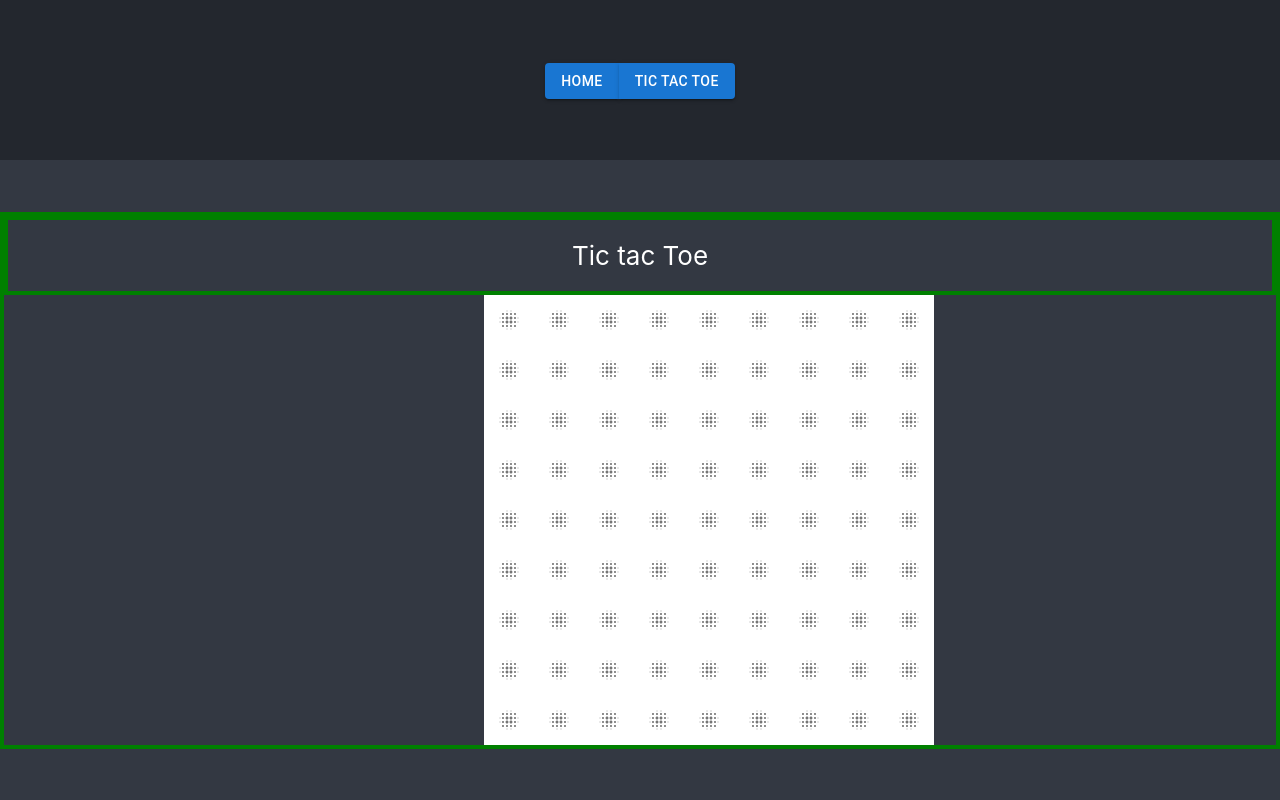
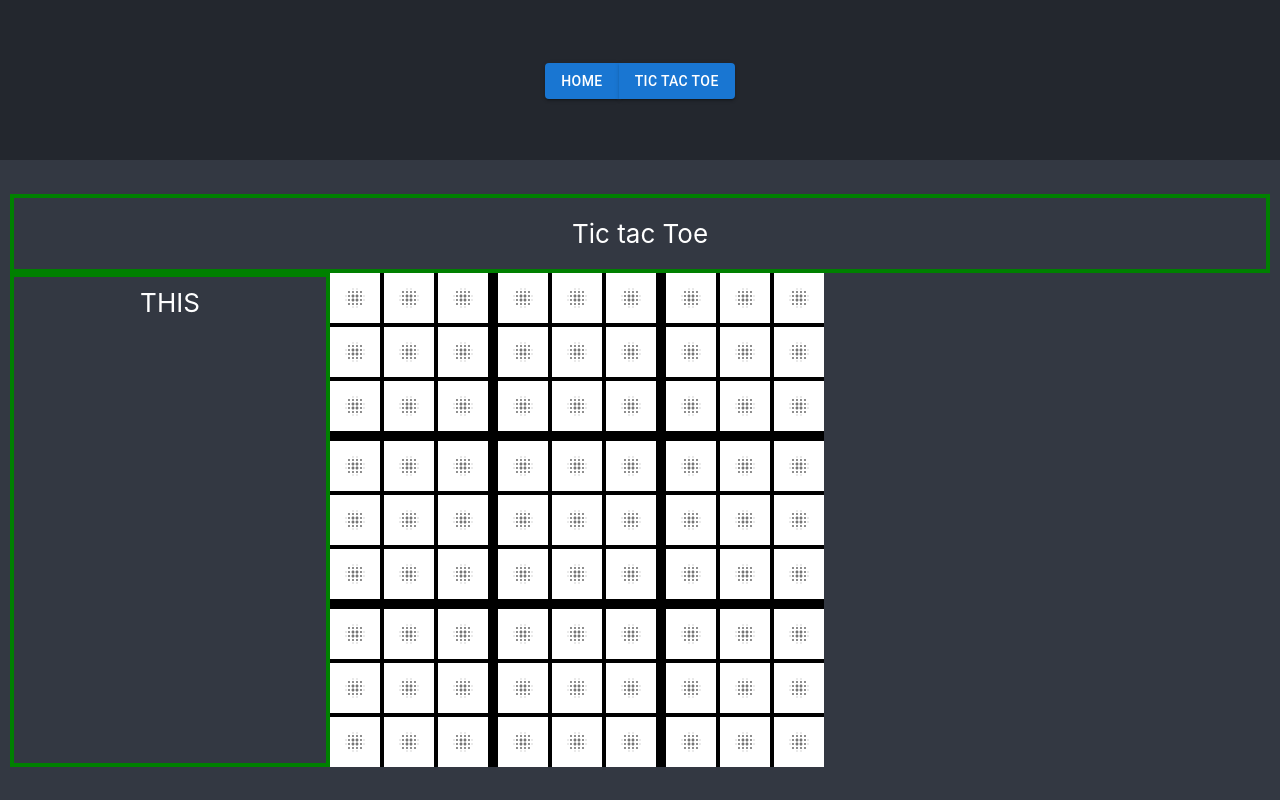
Before and after one commit to TheJD-droid/TheJD.github.io, a React (Create React App) app in the folder my_website/: page /TicTacToe in a window 1280 px wide. Built offline with nearby package versions, Linux system fonts and the light colour scheme.

Commit message:
TTTBoard
Individual tic tac toe boards created, and now arranged.
Next steps: begin handling the game logic of super tic tac toe.

```diff
--- a/my_website/src/components/BoardSquare.js
+++ b/my_website/src/components/BoardSquare.js
@@ -5,11 +5,15 @@ import RadioButtonUncheckedIcon from '@mui/icons-material/RadioButtonUnchecked';
 import CropDinIcon from '@mui/icons-material/CropDin';
 import LensBlurIcon from '@mui/icons-material/LensBlur';
 import Box from '@mui/material/Box';
+//import checkWin from
+
 export default function BoardSquare() {
+
     const [flag, setFlag] = React.useState('blank');
 
 
     const handleClick = () => {
+        //checkWin()
         if (flag == 'blank') {
             setFlag('X');
         }
--- /dev/null
+++ b/my_website/src/components/TTTBoard.js
@@ -0,0 +1,109 @@
+import React from "react";
+import BoardSquare from "./BoardSquare";
+import { Grid } from "@mui/material";
+
+
+
+export default function TTTBoard() {
+    return(
+<Grid item>
+          {/* First row */}
+          <Grid item>
+        <Grid container spacing={0} direction='row' bgcolor={'white'}>
+              <Grid item sx={styles.topLeft}>
+                  <BoardSquare />
+              </Grid>
+
+              <Grid item sx={styles.topMiddle}>
+                  <BoardSquare />
+              </Grid>
+              <Grid item sx={styles.topRight}>
+                  <BoardSquare />
+              </Grid>
+
+            </Grid>
+            </Grid>
+            {/* Second Row */}
+            <Grid item>
+        <Grid container spacing={0} direction='row' bgcolor={'white'}>
+              <Grid item sx={styles.middleLeft}>
+                  <BoardSquare />
+              </Grid>
+              <Grid item sx={styles.middleMiddle}>
+                  <BoardSquare />
+              </Grid>
+              <Grid item sx={styles.middleRight}>
+                  <BoardSquare />
+              </Grid>
+        </Grid>
+            </Grid>
+            {/* End of row */}
+            {/* Third Row */}
+            <Grid item>
+        <Grid container spacing={0} direction='row' bgcolor={'white'}>
+              <Grid item sx={styles.bottomLeft}>
+                  <BoardSquare />
+              </Grid>
+              <Grid item sx={styles.bottomMiddle}>
+                  <BoardSquare />
+              </Grid>
+              <Grid item sx={styles.bottomRight}>
+                  <BoardSquare />
+              </Grid>
+
+        </Grid>
+            </Grid>
+            {/* End of row */}
+
+          {/*End of tictactoe board*/}
+
+          </Grid>
+    );
+}
+
+export const styles = {
+    topLeft : {
+        borderRight: '2px solid black',
+        borderBottom: '2px solid black'
+    },
+
+    topMiddle : {
+        borderRight: '2px solid black',
+        borderBottom: '2px solid black',
+        borderLeft: '2px solid black'
+    },
+
+    topRight : {
+        borderLeft: '2px solid black',
+        borderBottom: '2px solid black'
+    },
+
+    middleLeft : {
+        borderTop: '2px solid black',
+        borderBottom: '2px solid black',
+        borderRight: '2px solid black'
+    },
+    middleMiddle : {
+        border: '2px solid black'
+    },
+    middleRight : {
+        borderTop: '2px solid black',
+        borderLeft: '2px solid black',
+        borderBottom: '2px solid black'
+    },
+
+    bottomLeft : {
+        borderRight: '2px solid black',
+        borderTop: '2px solid black'
+    },
+    bottomMiddle : {
+        borderRight: '2px solid black',
+        borderTop: '2px solid black',
+        borderLeft: '2px solid black'
+    },
+    bottomRight : {
+        borderLeft: '2px solid black',
+        borderTop: '2px solid black'
+    }
+
+}
--- a/my_website/src/pages/TicTacToe.js
+++ b/my_website/src/pages/TicTacToe.js
@@ -4,329 +4,133 @@ import ClearIcon from '@mui/icons-material/Clear';
 import RadioButtonUncheckedIcon from '@mui/icons-material/RadioButtonUnchecked';
 import BoardSquare from './../components/BoardSquare';
 import Box from '@mui/material/Box';
+import TTTBoard from '../components/TTTBoard';
+//import { styles } from '../components/TTTBoard';
+
+const BORDER_COLOR = 'black';
+const BORDER_SIZE = '5px';
+const BORDER_STYLE = 'solid';
 
 function TicTacToe() {
 
   return (
-        <Grid container direction='column' sx={{border: '4px solid green', padding: '0px'}}>
+        <Grid container direction='column' sx={{padding: '10px'}}>
           <Box sx={{border: '4px solid green', padding: '20px'}}>
             Tic tac Toe
           </Box>
 
 
-          <Grid container direction='row' spacing={5}>
-          <Grid item minWidth='60vh'></Grid>
+            <Grid container direction='row' spacing={0}>
+                <Grid item minWidth='10vh' width='40vh' sx={{border:'4px solid green', padding: '10px'}}>THIS</Grid>
 
-        <Grid item>
-        {/*Tic tac toe board*/}
-        <Grid item>
-          {/* First row */}
-          <Grid item>
-        <Grid container spacing={0} direction='row' bgcolor={'white'}>
-              <Grid item>
-                  <BoardSquare />
-              </Grid>
+                <Grid item>
+                    {/*Tic tac toe board*/}
+                    <Grid container direction='row'>
+                        <Grid item sx={styles.topLeft}><TTTBoard /></Grid>
+                        <Grid item sx={styles.topMiddle}><TTTBoard /></Grid>
+                        <Grid item sx={styles.topRight}><TTTBoard /></Grid>
+                    </Grid>
+                    <Grid container direction='row'>
+                        <Grid item sx={styles.middleLeft}><TTTBoard /></Grid>
+                        <Grid item sx={styles.middleMiddle}><TTTBoard /></Grid>
+                        <Grid item sx={styles.middleRight}><TTTBoard /></Grid>
+                    </Grid>
+                    <Grid container direction='row'>
+                        <Grid item sx={styles.bottomLeft}><TTTBoard /></Grid>
+                        <Grid item sx={styles.bottomMiddle}><TTTBoard /></Grid>
+                        <Grid item sx={styles.bottomRight}><TTTBoard /></Grid>
+                    </Grid>
 
-              <Grid item>
-                  <BoardSquare />
-              </Grid>
-              <Grid item>
-                  <BoardSquare />
-              </Grid>
-              <Grid item>
-                  <BoardSquare />
-              </Grid>
-              <Grid item>
-                  <BoardSquare />
-              </Grid>
-              <Grid item>
-                  <BoardSquare />
-              </Grid>
-              <Grid item>
-                  <BoardSquare />
-              </Grid>
-              <Grid item>
-                  <BoardSquare />
-              </Grid>
-              <Grid item>
-                  <BoardSquare />
-              </Grid>
+
+                </Grid>
             </Grid>
-            </Grid>
-            {/* Second Row */}
-            <Grid item>
-        <Grid container spacing={0} direction='row' bgcolor={'white'}>
-              <Grid item>
-                  <BoardSquare />
-              </Grid>
-              <Grid item>
-                  <BoardSquare />
-              </Grid>
-              <Grid item>
-                  <BoardSquare />
-              </Grid>
-              <Grid item>
-                  <BoardSquare />
-              </Grid>
-              <Grid item>
-                  <BoardSquare />
-              </Grid>
-              <Grid item>
-                  <BoardSquare />
-              </Grid>
-              <Grid item>
-                  <BoardSquare />
-              </Grid>
-              <Grid item>
-                  <BoardSquare />
-              </Grid>
-              <Grid item>
-                  <BoardSquare />
-              </Grid>
-            </Grid>
-            </Grid>
-            {/* End of row */}
-            {/* Third Row */}
-            <Grid item>
-        <Grid container spacing={0} direction='row' bgcolor={'white'}>
-              <Grid item>
-                  <BoardSquare />
-              </Grid>
-              <Grid item>
-                  <BoardSquare />
-              </Grid>
-              <Grid item>
-                  <BoardSquare />
-              </Grid>
-              <Grid item>
-                  <BoardSquare />
-              </Grid>
-              <Grid item>
-                  <BoardSquare />
-              </Grid>
-              <Grid item>
-                  <BoardSquare />
-              </Grid>
-              <Grid item>
-                  <BoardSquare />
-              </Grid>
-              <Grid item>
-                  <BoardSquare />
-              </Grid>
-              <Grid item>
-                  <BoardSquare />
-              </Grid>
-            </Grid>
-            </Grid>
-            {/* End of row */}
-            {/* Fourth Row */}
-            <Grid item>
-        <Grid container spacing={0} direction='row' bgcolor={'white'}>
-              <Grid item>
-                  <BoardSquare />
-              </Grid>
-              <Grid item>
-                  <BoardSquare />
-              </Grid>
-              <Grid item>
-                  <BoardSquare />
-              </Grid>
-              <Grid item>
-                  <BoardSquare />
-              </Grid>
-              <Grid item>
-                  <BoardSquare />
-              </Grid>
-              <Grid item>
-                  <BoardSquare />
-              </Grid>
-              <Grid item>
-                  <BoardSquare />
-              </Grid>
-              <Grid item>
-                  <BoardSquare />
-              </Grid>
-              <Grid item>
-                  <BoardSquare />
-              </Grid>
-            </Grid>
-            </Grid>
-            {/* End of row */}
-            {/* Fifth Row */}
-            <Grid item>
-        <Grid container spacing={0} direction='row' bgcolor={'white'}>
-              <Grid item>
-                  <BoardSquare />
-              </Grid>
-              <Grid item>
-                  <BoardSquare />
-              </Grid>
-              <Grid item>
-                  <BoardSquare />
-              </Grid>
-              <Grid item>
-                  <BoardSquare />
-              </Grid>
-              <Grid item>
-                  <BoardSquare />
-              </Grid>
-              <Grid item>
-                  <BoardSquare />
-              </Grid>
-              <Grid item>
-                  <BoardSquare />
-              </Grid>
-              <Grid item>
-                  <BoardSquare />
-              </Grid>
-              <Grid item>
-                  <BoardSquare />
-              </Grid>
-            </Grid>
-            </Grid>
-            {/* End of row */}
-          {/* Sixth Row */}
-          <Grid item>
-        <Grid container spacing={0} direction='row' bgcolor={'white'}>
-              <Grid item>
-                  <BoardSquare />
-              </Grid>
-              <Grid item>
-                  <BoardSquare />
-              </Grid>
-              <Grid item>
-                  <BoardSquare />
-              </Grid>
-              <Grid item>
-                  <BoardSquare />
-              </Grid>
-              <Grid item>
-                  <BoardSquare />
-              </Grid>
-              <Grid item>
-                  <BoardSquare />
-              </Grid>
-              <Grid item>
-                  <BoardSquare />
-              </Grid>
-              <Grid item>
-                  <BoardSquare />
-              </Grid>
-              <Grid item>
-                  <BoardSquare />
-              </Grid>
-            </Grid>
-            </Grid>
-            {/* End of row */}
-            {/* Seventh Row */}
-            <Grid item>
-        <Grid container spacing={0} direction='row' bgcolor={'white'}>
-              <Grid item>
-                  <BoardSquare />
-              </Grid>
-              <Grid item>
-                  <BoardSquare />
-              </Grid>
-              <Grid item>
-                  <BoardSquare />
-              </Grid>
-              <Grid item>
-                  <BoardSquare />
-              </Grid>
-              <Grid item>
-                  <BoardSquare />
-              </Grid>
-              <Grid item>
-                  <BoardSquare />
-              </Grid>
-              <Grid item>
-                  <BoardSquare />
-              </Grid>
-              <Grid item>
-                  <BoardSquare />
-              </Grid>
-              <Grid item>
-                  <BoardSquare />
-              </Grid>
-            </Grid>
-            </Grid>
-            {/* End of row */}
-            {/* Eighth Row */}
-            <Grid item>
-        <Grid container spacing={0} direction='row' bgcolor={'white'}>
-              <Grid item>
-                  <BoardSquare />
-              </Grid>
-              <Grid item>
-                  <BoardSquare />
-              </Grid>
-              <Grid item>
-                  <BoardSquare />
-              </Grid>
-              <Grid item>
-                  <BoardSquare />
-              </Grid>
-              <Grid item>
-                  <BoardSquare />
-              </Grid>
-              <Grid item>
-                  <BoardSquare />
-              </Grid>
-              <Grid item>
-                  <BoardSquare />
-              </Grid>
-              <Grid item>
-                  <BoardSquare />
-              </Grid>
-              <Grid item>
-                  <BoardSquare />
-              </Grid>
-            </Grid>
-            </Grid>
-            {/* End of row */}
-            {/* Ninth Row */}
-            <Grid item>
-        <Grid container spacing={0} direction='row' bgcolor={'white'}>
-              <Grid item>
-                  <BoardSquare />
-              </Grid>
-              <Grid item>
-                  <BoardSquare />
-              </Grid>
-              <Grid item>
-                  <BoardSquare />
-              </Grid>
-              <Grid item>
-                  <BoardSquare />
-              </Grid>
-              <Grid item>
-                  <BoardSquare />
-              </Grid>
-              <Grid item>
-                  <BoardSquare />
-              </Grid>
-              <Grid item>
-                  <BoardSquare />
-              </Grid>
-              <Grid item>
-                  <BoardSquare />
-              </Grid>
-              <Grid item>
-                  <BoardSquare />
-              </Grid>
-            </Grid>
-            </Grid>
-            {/* End of row */}
-
-          </Grid>
-          {/*End of tictactoe board*/}
-
-          </Grid>
-
-        </Grid>
         </Grid>
 
   );
 }
 
+
+export const styles = {
+    topLeft : {
+        borderRight: BORDER_SIZE,
+        borderBottom: BORDER_SIZE,
+        borderRightStyle: BORDER_STYLE,
+        borderBottomStyle: BORDER_STYLE,
+        borderColor: BORDER_COLOR
+    },
+
+    topMiddle : {
+        borderRight: BORDER_SIZE,
+        borderBottom: BORDER_SIZE,
+        borderLeft: BORDER_SIZE,
+        borderRightStyle: BORDER_STYLE,
+        borderBottomStyle: BORDER_STYLE,
+        borderLeftStyle: BORDER_STYLE,
+        borderColor: BORDER_COLOR
+    },
+
+    topRight : {
+        borderLeft: BORDER_SIZE,
+        borderBottom: BORDER_SIZE,
+        borderLeftStyle: BORDER_STYLE,
+        borderBottomStyle: BORDER_STYLE,
+        borderColor: BORDER_COLOR
+
+    },
+
+    middleLeft : {
+        borderTop: BORDER_SIZE,
+        borderBottom: BORDER_SIZE,
+        borderRight: BORDER_SIZE,
+        borderTopStyle: BORDER_STYLE,
+        borderBottomStyle: BORDER_STYLE,
+        borderRightStyle: BORDER_STYLE,
+        borderColor: BORDER_COLOR
+    },
+    middleMiddle : {
+        border: BORDER_SIZE,
+        borderColor: BORDER_COLOR,
+        borderStyle: BORDER_STYLE
+    },
+    middleRight : {
+
+        borderTop: BORDER_SIZE,
+        borderLeft: BORDER_SIZE,
+        borderBottom: BORDER_SIZE,
+        borderTopStyle: BORDER_STYLE,
+        borderLeftStyle: BORDER_STYLE,
+        borderBottomStyle: BORDER_STYLE,
+        borderColor: BORDER_COLOR
+
+    },
+
+    bottomLeft : {
+        borderRight: BORDER_SIZE,
+        borderTop: BORDER_SIZE,
+        borderRightStyle: BORDER_STYLE,
+        borderTopStyle: BORDER_STYLE,
+        borderColor: BORDER_COLOR,
+
+    },
+    bottomMiddle : {
+        borderRight: BORDER_SIZE,
+        borderTop: BORDER_SIZE,
+        borderLeft: BORDER_SIZE,
+        borderRightStyle: BORDER_STYLE,
+        borderTopStyle: BORDER_STYLE,
+        borderLeftStyle: BORDER_STYLE,
+        borderColor: BORDER_COLOR
+    },
+    bottomRight : {
+        borderLeft: BORDER_SIZE,
+        borderTop: BORDER_SIZE,
+        borderLeftStyle: BORDER_STYLE,
+        borderTopStyle: BORDER_STYLE,
+        borderColor: BORDER_COLOR
+    }
+
+}
+
+
+
 export default TicTacToe;
```
Also changed, not shown: my_website/src/TicTacToeLogic.js (added, +11 -0 lines). Lines whose indentation alone changed are shown as unchanged.
